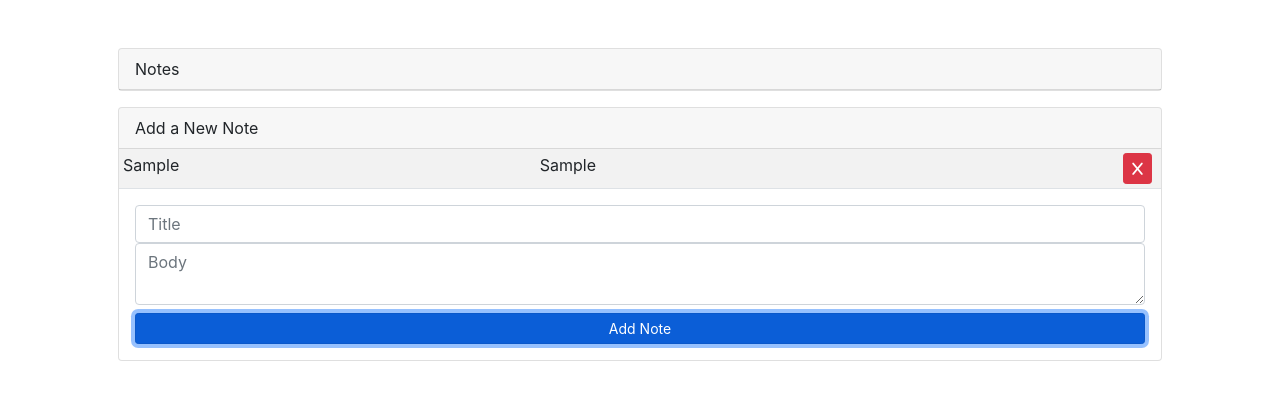
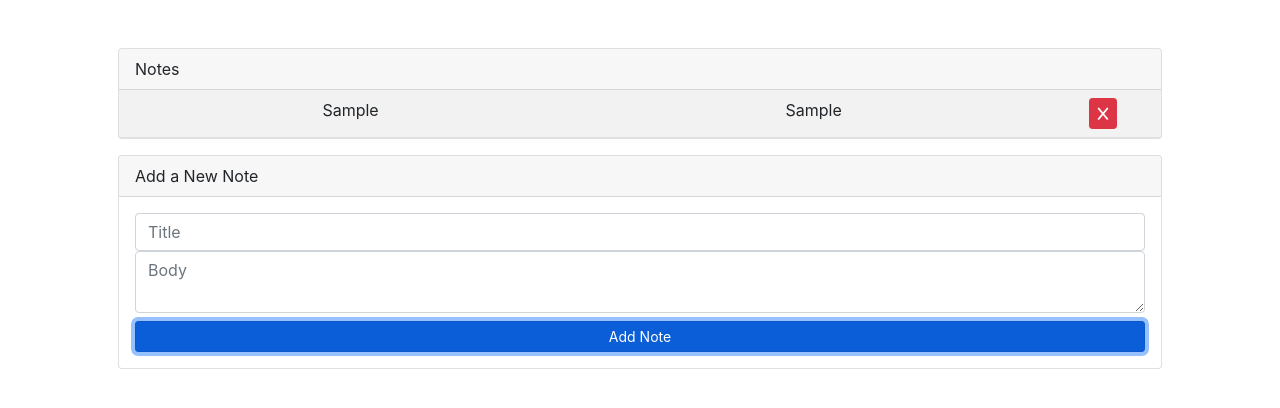
Before and after one commit to FrontDevYunusEmreKoca/ReactJs-Course, a React (Create React App) app: page / in a window 1280 px wide. Both pictures are taken after typing "Sample", "Sample" into the empty fields and a click on the button "Add Note". Shown: the top 408 px of the page. Built offline with nearby package versions, Linux system fonts and the light colour scheme.

Commit message:
useContext e gore ayarlandi

```diff
--- a/src/examples/note_app/component/AddNewForm.js
+++ b/src/examples/note_app/component/AddNewForm.js
@@ -1,7 +1,11 @@
 import React, { useState } from 'react'
+import NotesContext from '../context/notes-context';
+import { useContext } from 'react';
 
 
-const AddNewForm = ({dispatch}) => {
+const AddNewForm = () => {
+
+    const {dispatch} =  useContext(NotesContext);
     const [title, setTitle] = useState("");
     const [body, setBody] = useState("");
 
--- a/src/examples/note_app/component/NoteApp.js
+++ b/src/examples/note_app/component/NoteApp.js
@@ -2,6 +2,7 @@ import React, { useEffect, useReducer, useState } from 'react';
 import notesReducer from '../reducers/note';
 import NoteList from './NoteList';
 import AddNewForm from './AddNewForm';
+import NotesContext from '../context/notes-context';
 
 const NoteApp = () => {
   const [notes, dispatch] = useReducer(notesReducer, []);
@@ -46,28 +47,34 @@ const NoteApp = () => {
   };
 
   return (
+    <NotesContext.Provider value={{notes,dispatch,removeNote}}>
       <div className='container p-5'>
-      <div className='card mb-3'>
+        <div className='card mb-3 '>
           <div className="card-header">
             Notes
           </div>
+          <div className=''>
+          {notes && (
+            <table  className='table text-center table-striped mb-0 px-3 '>
+              <tbody>
+                <NoteList   />
+              </tbody>
+            </table>
+          )}
+          </div>
+
         </div>
         <div className='card mb-3'>
           <div className="card-header">
             Add a New Note
           </div>
-        {notes && (
-          <table className='table table-sm table-striped mb-0'>
-            <tbody>
-              <NoteList notes={notes} removeNote={removeNote} />
-            </tbody>
-          </table>
-        )}
+
           <div className="card-body">
-            <AddNewForm dispatch={dispatch}/>
+              <AddNewForm />
           </div>
         </div>
       </div>
+    </NotesContext.Provider>
   );
 };
 
--- a/src/examples/note_app/component/NoteList.js
+++ b/src/examples/note_app/component/NoteList.js
@@ -1,8 +1,10 @@
-import React from 'react';
+import React, { useContext } from 'react';
 import NoteTr from './NoteTr';
+import NotesContext from '../context/notes-context';
 
 // `props` yerine destructuring kullanarak `notes` ve `removeNote`'u al
-const NoteList = ({ notes, removeNote }) => {
+const NoteList = () => {
+  const {notes,removeNote}=  useContext(NotesContext)
   // `notes`'un bir dizi olduğundan emin olun
   if (!Array.isArray(notes)) {
     console.error("Expected 'notes' to be an array.");
--- a/src/examples/note_app/component/NoteTr.js
+++ b/src/examples/note_app/component/NoteTr.js
@@ -6,10 +6,10 @@ const NoteTr = ({ note, removeNote }) => {
       <td style={{ width: "40%" }}>
         {note.title}
       </td>
-      <td>
+      <td style={{ width: "40%" }}>
         {note.body}
       </td>
-      <td style={{ width: "4%" }}>
+      <td style={{ width: "10%" }}>
         <button
           onClick={() => removeNote(note.title)}
           className='btn btn-danger btn-sm'>
--- /dev/null
+++ b/src/examples/note_app/context/notes-context.js
@@ -0,0 +1,6 @@
+import React from 'react'
+
+const NotesContext = React.createContext(); // kapsam olusturdum
+
+
+export default NotesContext;
```
Lines whose indentation alone changed are shown as unchanged.
